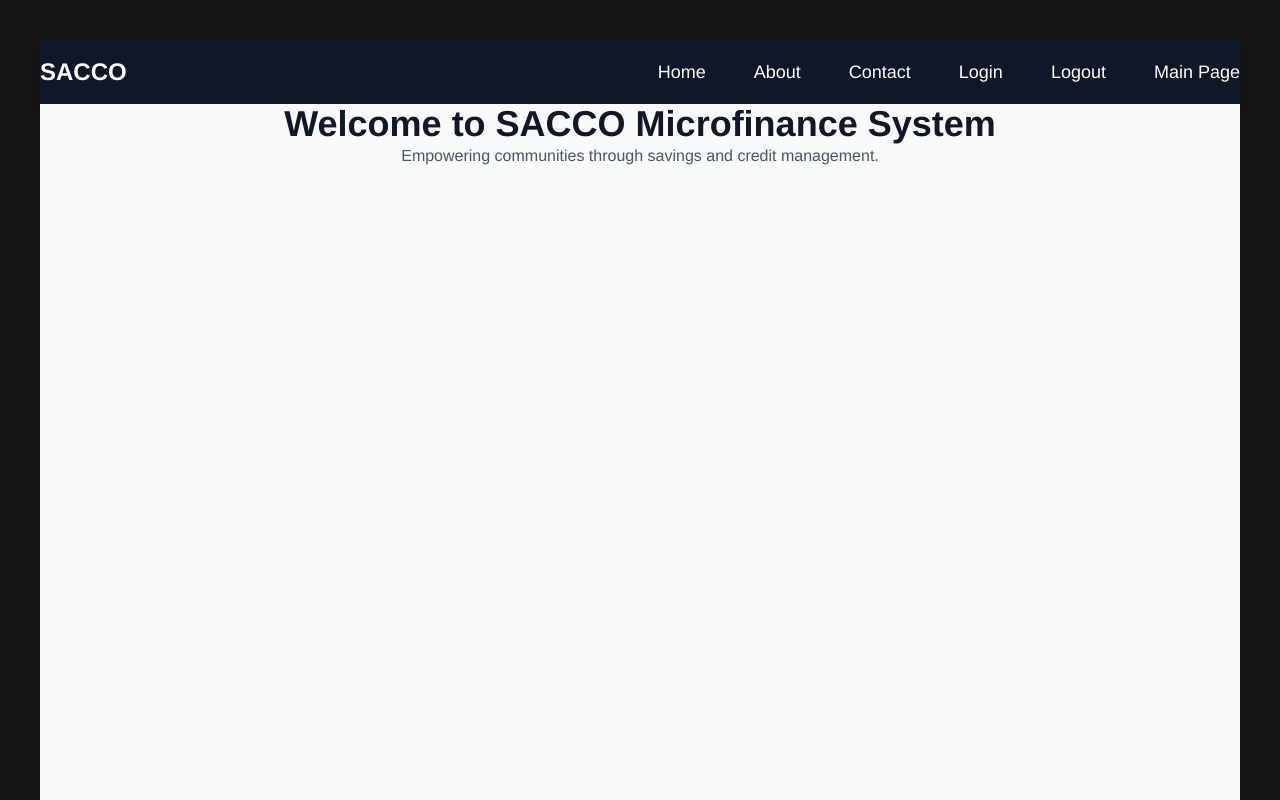
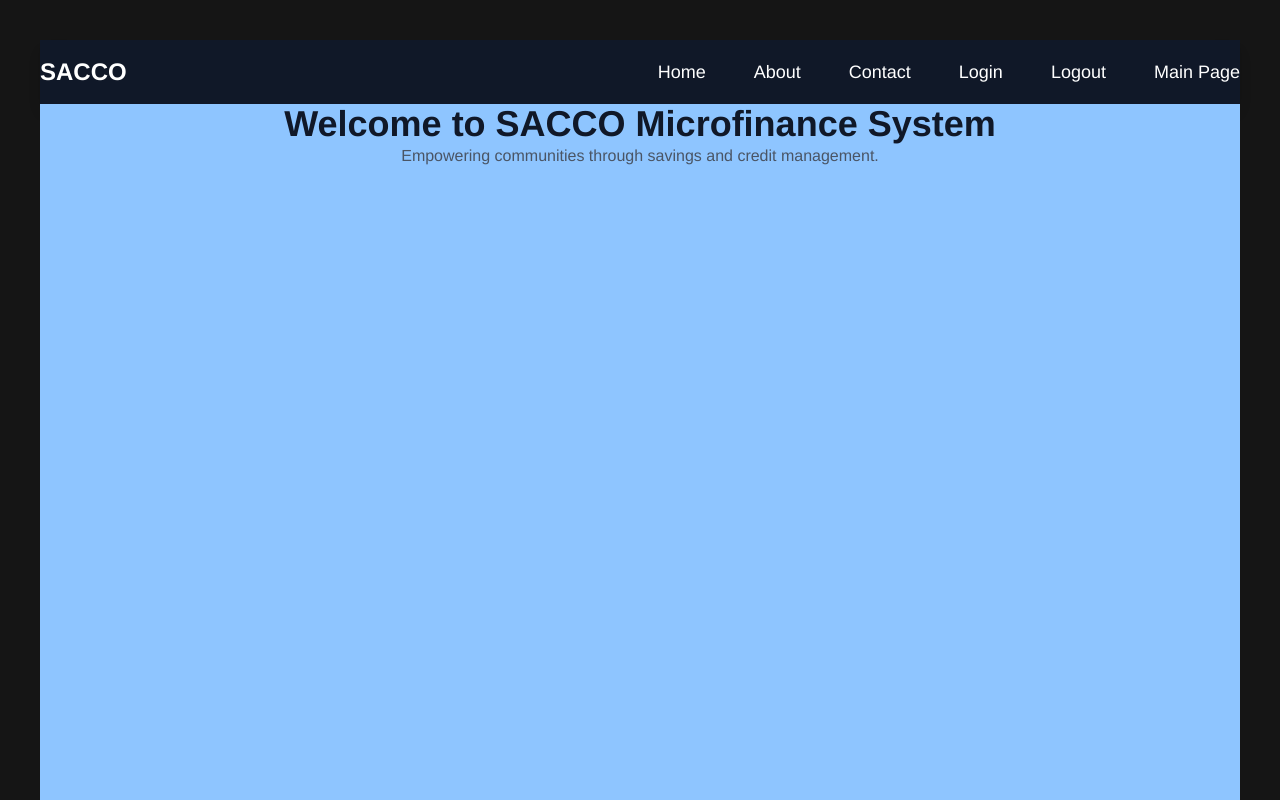
Before and after one commit to Yeshiwas21/SACCO, a React (Vite) app in the folder frontend/: page / in a window 1280 px wide. Shown: the top 800 px of the page. Built offline with nearby package versions, Linux system fonts and the light colour scheme.

Commit message:
design restructured

```diff
--- a/frontend/src/pages/Home.jsx
+++ b/frontend/src/pages/Home.jsx
@@ -6,7 +6,7 @@
   return (
     <>
       <Navbar />
-      <main className="min-h-screen bg-gray-50">
+      <main className="min-h-screen bg-blue-300">
         <section className="text-center py-20">
           <h1 className="text-4xl font-bold text-gray-900">
             Welcome to SACCO Microfinance System
```
